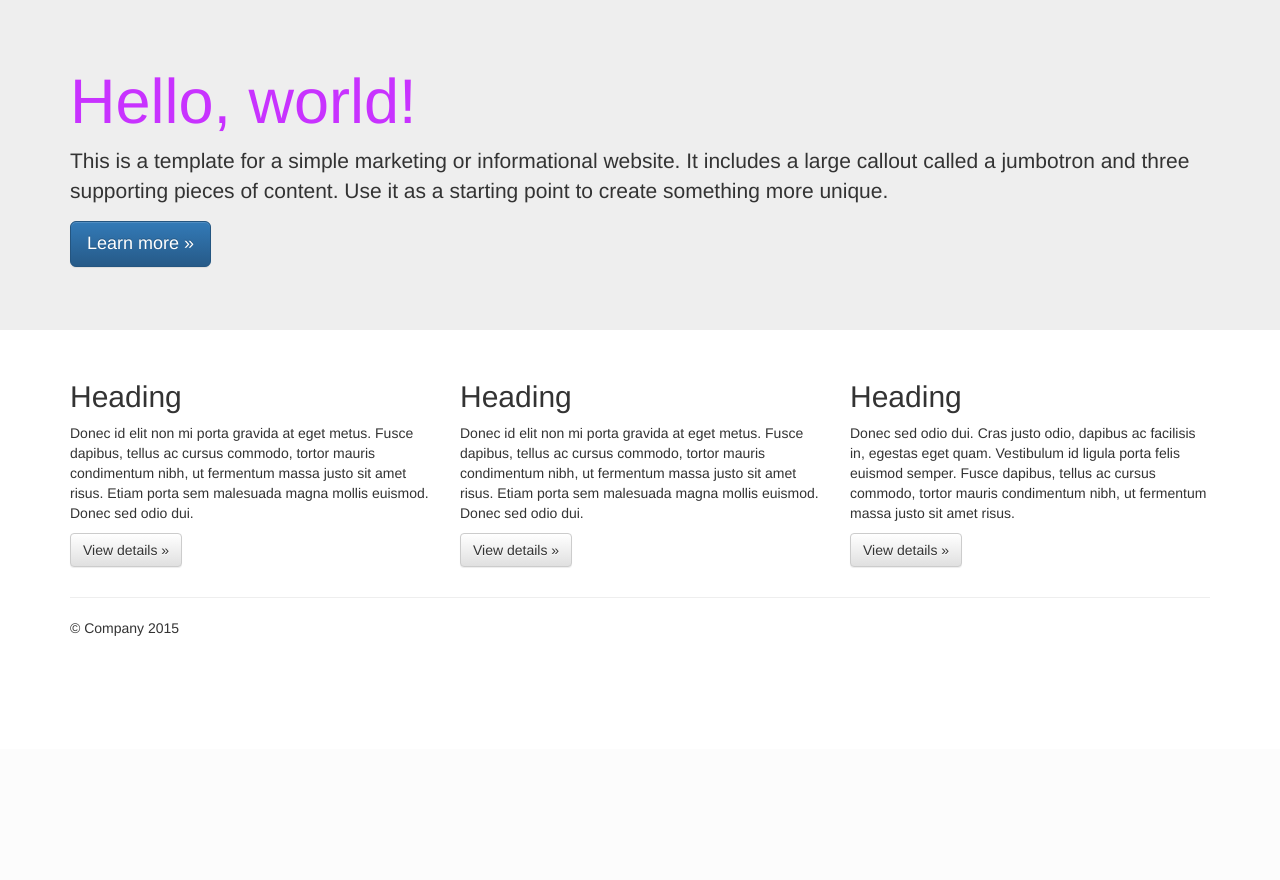
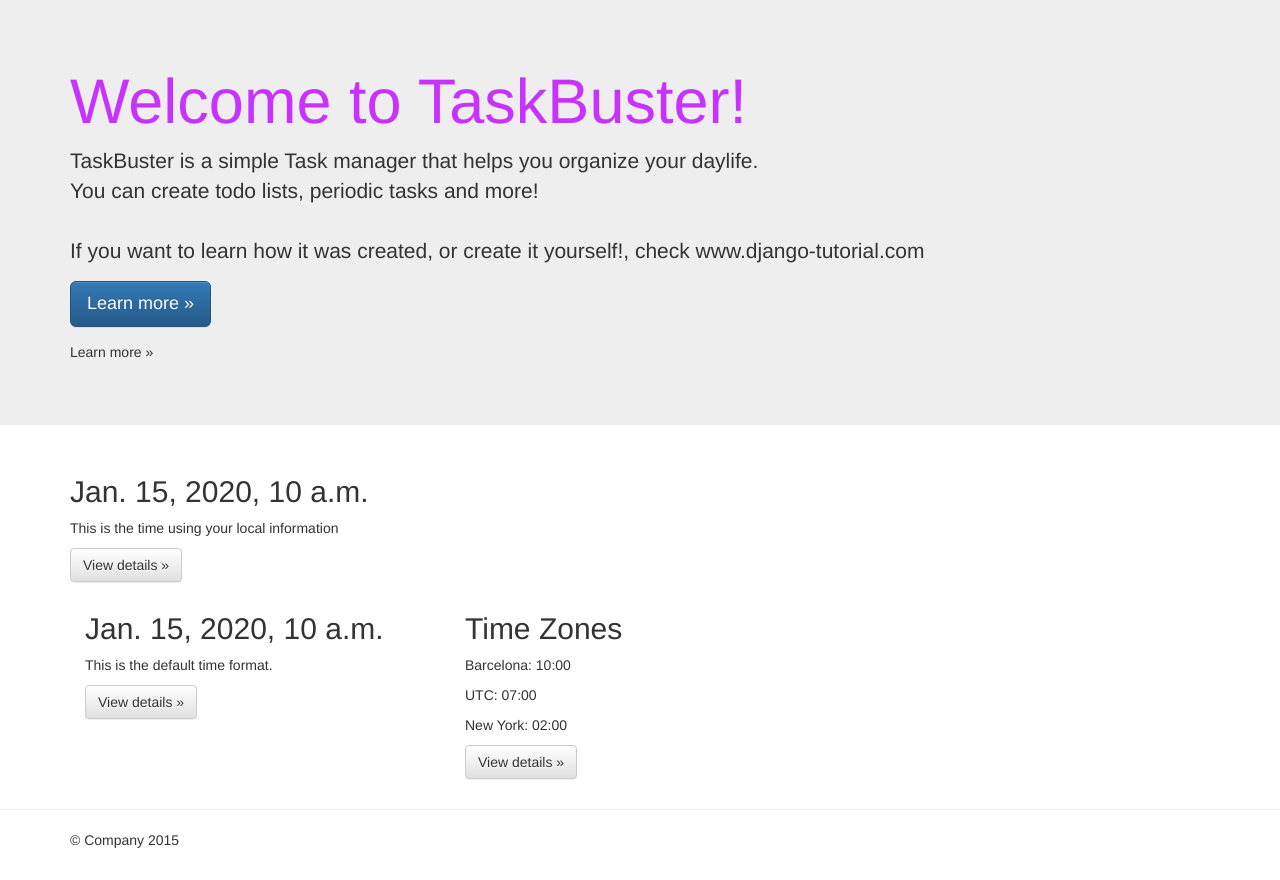
Before and after one commit to AleksBanov/taskbuster, a Django app: template taskbuster/templates/taskbuster/index.html in a window 1280 px wide. Shown: the part 51-931 px from the top of the page. Before the commit the page ends 687 px from the top, so only its background shows below. Run offline with Django 3.2, Linux system fonts and the light colour scheme; the template is opened without the code that fills it: most values are stand-ins (such as "Sample title", 1, 10 or a date in 2020); some libraries are stand-ins or nearby versions.

Commit message:
Internalization

```diff
--- a/requirements/testing.txt
+++ b/requirements/testing.txt
@@ -1,2 +1,3 @@
 -r base.txt
 selenium==2.53.2
+coverage==4.1
--- /dev/null
+++ b/taskbuster/humans.txt
@@ -0,0 +1,5 @@
+#humanstxt.bla
+#bla
+
+#TEAM
+	lonely wolf
--- /dev/null
+++ b/taskbuster/robots.txt
@@ -0,0 +1,2 @@
+User-agent: *
+Disallow: /
--- a/taskbuster/templates/base.html
+++ b/taskbuster/templates/base.html
@@ -8,23 +8,29 @@
         <meta charset="utf-8">
         <meta http-equiv="X-UA-Compatible" content="IE=edge,chrome=1">
         <title>{% block head_title %}{% endblock %}</title>
+        <link rel="shortcut icon" href="{% static 'favicon.ico' %}" type="image/x-icon">
         <meta name="description" content="">
         <meta name="viewport" content="width=device-width, initial-scale=1">
-  <link rel="stylesheet" href={% static 'css/bootstrap.min.css' %}>
+
+        <link rel="stylesheet" href="{% static 'css/bootstrap.min.css' %}">
         <style>
             body {
                 padding-top: 50px;
                 padding-bottom: 20px;
             }
         </style>
-  <link rel="stylesheet" href={%static 'css/bootstrap-theme.min.css' %}>
-  <link rel="stylesheet" href={% static 'css/main.css' %}>
-  <script src={% static 'js/vendor/modernizr-2.8.3-respond-1.4.2.min.js' %}></script>
+        <link rel="stylesheet" href="{% static 'css/bootstrap-theme.min.css' %}">
+        <link rel="stylesheet" href="{% static 'css/main.css' %}">
+
+        <script src="{% static 'js/vendor/modernizr-2.8.3-respond-1.4.2.min.js' %}"></script>
+        {% block head_css %}{% endblock %}
+        {% block head_javascript %}{% endblock %}
     </head>
     <body>
         <!--[if lt IE 8]>
             <p class="browserupgrade">You are using an <strong>outdated</strong> browser. Please <a href="http://browsehappy.com/">upgrade your browser</a> to improve your experience.</p>
         <![endif]-->
+    {% block navbar %}
       <nav class="navbar navbar-inverse navbar-fixed-top" role="navigation">
         <div class="container">
           <div class="navbar-header">
@@ -49,41 +55,23 @@
           </div><!--/.navbar-collapse -->
         </div>
       </nav>
-    <!-- Main jumbotron for a primary marketing message or call to action -->
-    <div class="jumbotron">
+    {% endblock %}
+
+    {% block content %}{% endblock %}
+
+    <hr>
     <div class="container">
-        <h1>Hello, world!</h1>
-        <p>This is a template for a simple marketing or informational website. It includes a large callout called a jumbotron and three supporting pieces of content. Use it as a starting point to create something more unique.</p>
-        <p><a class="btn btn-primary btn-lg" href="#" role="button">Learn more &raquo;</a></p>
-      </div>
-    </div>
-    <div class="container">
-      <!-- Example row of columns -->
-      <div class="row">
-        <div class="col-md-4">
-          <h2>Heading</h2>
-          <p>Donec id elit non mi porta gravida at eget metus. Fusce dapibus, tellus ac cursus commodo, tortor mauris condimentum nibh, ut fermentum massa justo sit amet risus. Etiam porta sem malesuada magna mollis euismod. Donec sed odio dui. </p>
-          <p><a class="btn btn-default" href="#" role="button">View details &raquo;</a></p>
-        </div>
-        <div class="col-md-4">
-          <h2>Heading</h2>
-          <p>Donec id elit non mi porta gravida at eget metus. Fusce dapibus, tellus ac cursus commodo, tortor mauris condimentum nibh, ut fermentum massa justo sit amet risus. Etiam porta sem malesuada magna mollis euismod. Donec sed odio dui. </p>
-          <p><a class="btn btn-default" href="#" role="button">View details &raquo;</a></p>
-        </div>
-        <div class="col-md-4">
-          <h2>Heading</h2>
-          <p>Donec sed odio dui. Cras justo odio, dapibus ac facilisis in, egestas eget quam. Vestibulum id ligula porta felis euismod semper. Fusce dapibus, tellus ac cursus commodo, tortor mauris condimentum nibh, ut fermentum massa justo sit amet risus.</p>
-          <p><a class="btn btn-default" href="#" role="button">View details &raquo;</a></p>
-        </div>
-      </div>
-      <hr>
       <footer>
         <p>&copy; Company 2015</p>
       </footer>
-      </div> <!-- /container -->        <script src="//ajax.googleapis.com/ajax/libs/jquery/1.11.2/jquery.min.js"></script>
+    </div> <!-- /container -->
+        <script src="//ajax.googleapis.com/ajax/libs/jquery/1.11.2/jquery.min.js"></script>
         <script>window.jQuery || document.write('<script src="static/js/vendor/jquery-1.11.2.min.js"><\/script>')</script>
-      <script src={% static 'js/vendor/bootstrap.min.js' %}></script>
-      <script src={% static 'js/main.js' %}></script>
+
+        <script src="{% static 'js/vendor/bootstrap.min.js' %}"></script>
+
+        <script src="{% static 'js/main.js' %}"></script>
+
         <!-- Google Analytics: change UA-XXXXX-X to be your site's ID. -->
         <script>
             (function(b,o,i,l,e,r){b.GoogleAnalyticsObject=l;b[l]||(b[l]=
@@ -93,5 +81,8 @@
             r.parentNode.insertBefore(e,r)}(window,document,'script','ga'));
             ga('create','UA-XXXXX-X','auto');ga('send','pageview');
         </script>
+
+        {% block footer_javascript %}{% endblock %}
+
     </body>
 </html>
--- a/taskbuster/templates/taskbuster/index.html
+++ b/taskbuster/templates/taskbuster/index.html
@@ -1,2 +1,41 @@
 {% extends "base.html" %}
+{% load i18n %}
+{% load l10n %}
+{% load tz %}
+
 {% block head_title %}TaskBuster Django Tutorial{% endblock %}
+{% block content %}
+  <!-- Main jumbotron for a primary marketing message or call to action -->
+  <div class="jumbotron">
+    <div class="container">
+        <h1>{% trans "Welcome to TaskBuster!"%}</h1>
+        <p>{% blocktrans %}TaskBuster is a simple Task manager that helps you organize your daylife. </br> You can create todo lists, periodic tasks and more! </br></br> If you want to learn how it was created, or create it yourself!, check www.django-tutorial.com{% endblocktrans %}</p>
+        <p><a class="btn btn-primary btn-lg" role="button">Learn more &raquo;</a></p>Learn more &raquo;</a></p>
+    </div>
+  </div>
+
+  <div class="container">
+    <!-- Example row of columns -->
+    <div class="row">
+      <div class="col-md-4">
+        <h2 id="local-date">{{today}}</h2>
+        <p>This is the time using your local information </p>
+        <p><a class="btn btn-default" href="#" role="button">View details &raquo;</a></p>
+      </div>
+      </div>
+      <div class="col-md-4">
+        <h2 id="non-local-date">{{today|unlocalize}}</h2>
+        <p>This is the default time format.</p>
+        <p><a class="btn btn-default" href="#" role="button">View details &raquo;</a></p>
+      </div>
+        <div class="col-md-4">
+        <h2>Time Zones</h2>
+        <p> Barcelona: <span id="time-tz">{{now|time:"H:i"}}</span></p>
+        <p> UTC: <span id="time-utc">{{now|utc|time:"H:i"}}</span></p>
+        <p> New York: <span id="time-ny">
+        {{now|timezone:"America/New_York"|time:"H:i"}}</span></p>
+        <p><a class="btn btn-default" href="#" role="button">View details &raquo;</a></p>
+        </div>
+    </div>
+  </div> <!-- /container -->
+{% endblock %}
--- a/taskbuster/test.py
+++ b/taskbuster/test.py
@@ -1,16 +1,16 @@
 # -*- coding: utf-8 -*-
 from django.test import TestCase
 from django.core.urlresolvers import reverse
-
+from django.utils.translation import activate
 
 class TestHomePage(TestCase):
 
     def test_uses_index_template(self):
+        activate('en')
         response = self.client.get(reverse("home"))
-        print(response)
         self.assertTemplateUsed(response, "taskbuster/index.html")
 
     def test_uses_base_template(self):
+        activate('en')
         response = self.client.get(reverse("home"))
-        print(response)
         self.assertTemplateUsed(response, "base.html")
--- a/taskbuster/urls.py
+++ b/taskbuster/urls.py
@@ -1,23 +1,15 @@
-"""taskbuster URL Configuration
-
-The `urlpatterns` list routes URLs to views. For more information please see:
-    https://docs.djangoproject.com/en/1.8/topics/http/urls/
-Examples:
-Function views
-    1. Add an import:  from my_app import views
-    2. Add a URL to urlpatterns:  url(r'^$', views.home, name='home')
-Class-based views
-    1. Add an import:  from other_app.views import Home
-    2. Add a URL to urlpatterns:  url(r'^$', Home.as_view(), name='home')
-Including another URLconf
-    1. Add an import:  from blog import urls as blog_urls
-    2. Add a URL to urlpatterns:  url(r'^blog/', include(blog_urls))
-"""
+# -*- coding: utf-8 -*-
 from django.conf.urls import include, url
 from django.contrib import admin
-from .views import home
+from django.conf.urls.i18n import i18n_patterns
+from .views import home, home_files
 
 urlpatterns = [
+    url(r'^(?P<filename>(robots.txt)|(humans.txt))$',
+        home_files, name='home-files'),
+]
+
+urlpatterns += i18n_patterns(
+    url(r'^$', home, name='home'),
     url(r'^admin/', include(admin.site.urls)),
-    url(r'^$', home, name='home'),
-]
+)
```
Also changed, not shown: functional_tests/test_all_users.py (+55 -15 lines), taskbuster/settings/base.py (+13 -1 lines), taskbuster/views.py (+11 -1 lines), taskbuster/locale/ru/LC_MESSAGES/django.po (added), 2 other files. Lines whose indentation alone changed are shown as unchanged.
